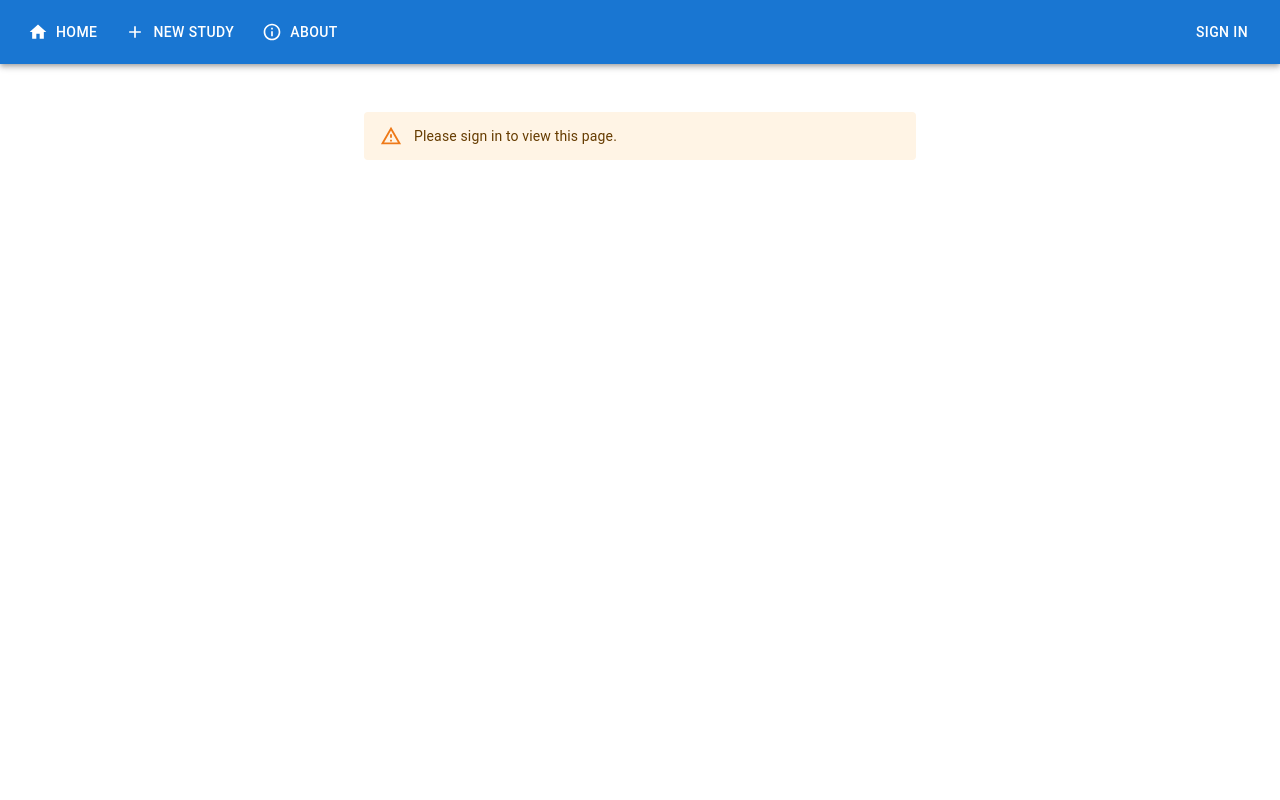
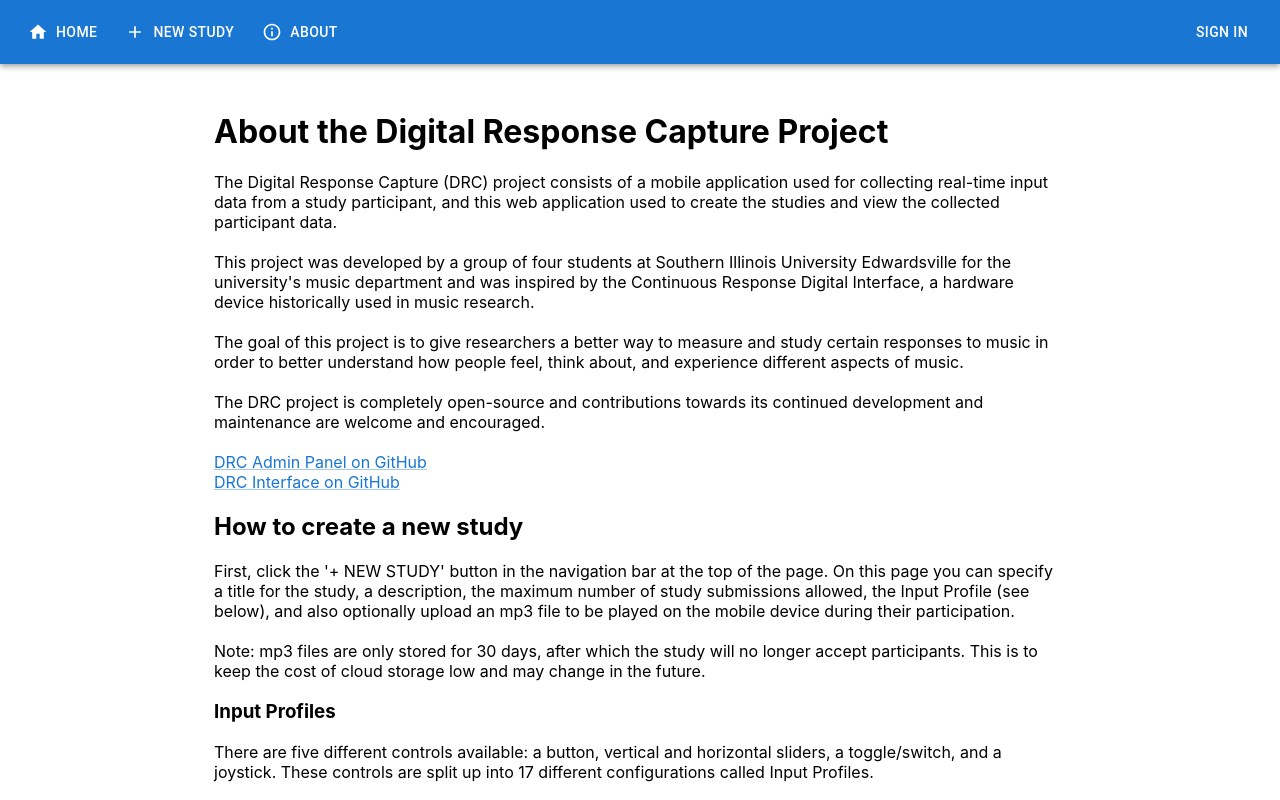
Before and after one commit to jwiggenhorn/drc-admin-panel, a Next.js app: page /about in a window 1280 px wide. Shown: the top 800 px of the page. Built offline with nearby package versions, Linux system fonts and the light colour scheme; no server answers.

Commit message:
add note to about page

```diff
--- a/components/layout.js
+++ b/components/layout.js
@@ -11,7 +11,7 @@ export default function Layout({ children }) {
   return (
     <>
       <Navbar />
-      {session || router.route === '/privacy' ? (
+      {session || router.route === '/privacy' || router.route === '/about' ? (
         <main>
           <Container maxWidth="md">{children}</Container>
         </main>
--- a/pages/about.js
+++ b/pages/about.js
@@ -41,6 +41,11 @@ export default function About() {
         a description, the maximum number of study submissions allowed, the
         Input Profile (see below), and also optionally upload an mp3 file to be
         played on the mobile device during their participation.
+        <br />
+        <br />
+        Note: mp3 files are only stored for 30 days, after which the study will
+        no longer accept participants. This is to keep the cost of cloud storage
+        low and may change in the future.
       </p>
       <h3>Input Profiles</h3>
       <p>
```
